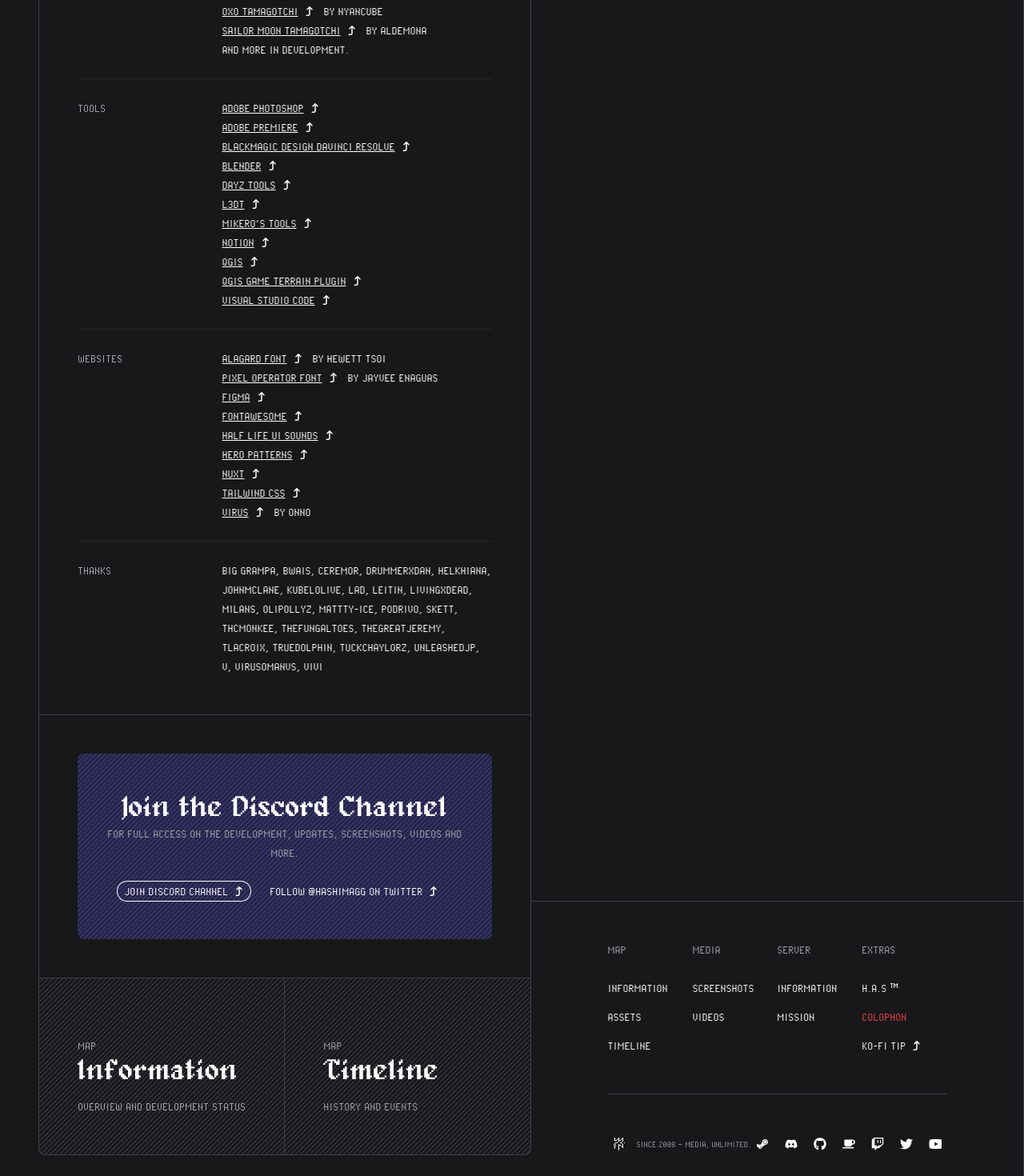
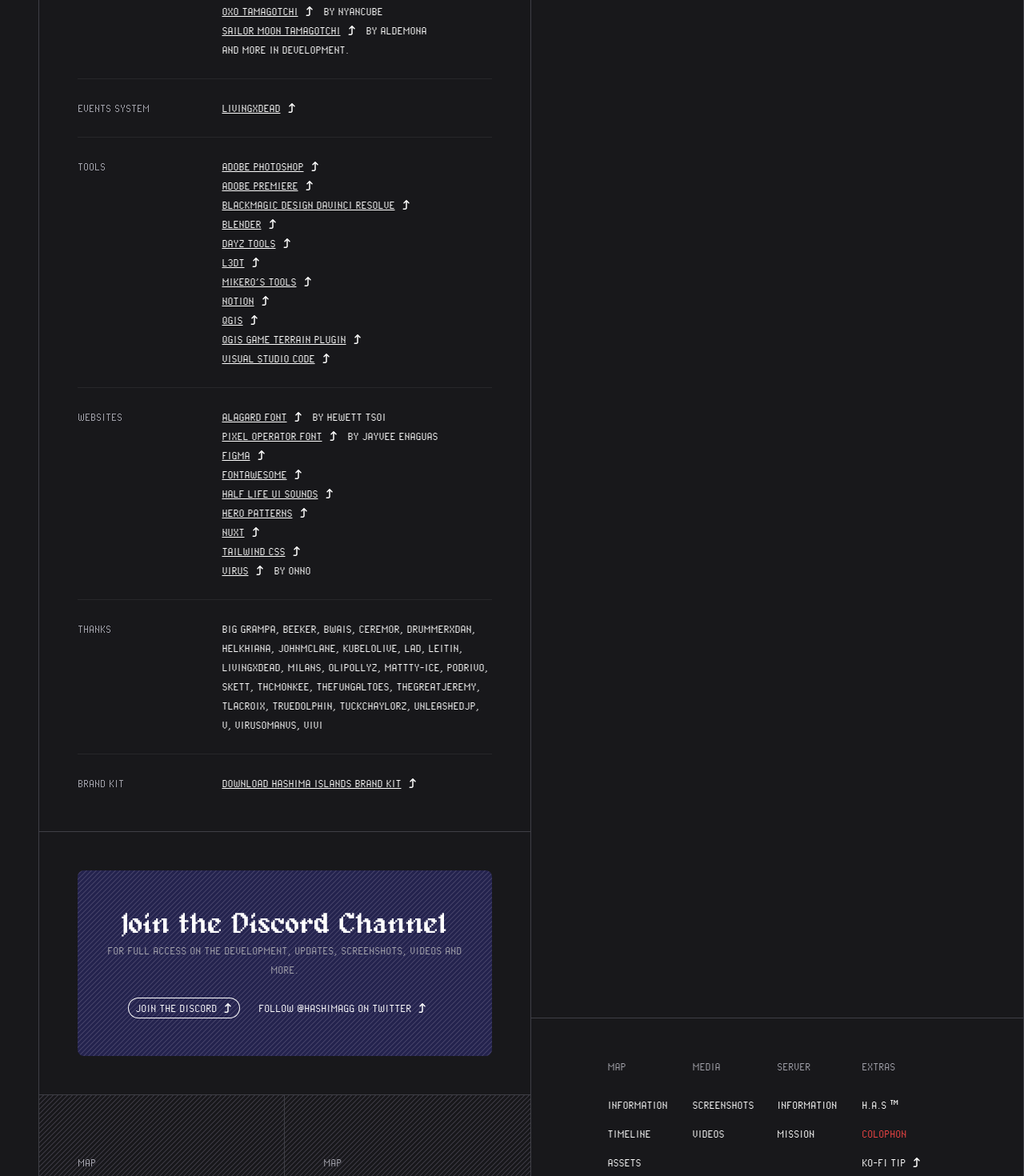
Before and after one commit to hashimagg/website, a Nuxt app: page /extras/colophon in a window 1280 px wide. Shown: the part 1200-2670 px from the top of the page at 80% size. Built offline with nearby package versions, Linux system fonts and the light colour scheme.

Commit message:
Update Website

```diff
--- a/components/Navigation.vue
+++ b/components/Navigation.vue
@@ -18,19 +18,19 @@
           <li>
             <NavigationLink
               color="hover:text-red-500"
-              id="map-assets"
-              to="/map/assets"
+              id="map-timeline"
+              to="/map/timeline"
             >
-              Assets
+              Timeline
             </NavigationLink>
           </li>
           <li>
             <NavigationLink
               color="hover:text-red-500"
-              id="map-timeline"
-              to="/map/timeline"
+              id="map-assets"
+              to="/map/assets"
             >
-              Timeline
+              Assets
             </NavigationLink>
           </li>
         </ul>
--- a/pages/extras/colophon.vue
+++ b/pages/extras/colophon.vue
@@ -210,6 +210,17 @@
       </NavigationLink> by Aldemona<br />
       And more in development.
     </Detail>
+    <Detail name="Events System">
+      <NavigationLink
+        class="underline"
+        color="hover:text-red-500"
+        external="true"
+        id="colophon-events-system"
+        to="https://twitter.com/livingxdead666"
+      >
+        LIVINGxDEAD
+      </NavigationLink>
+    </Detail>
     <Detail name="Tools">
       <NavigationLink
         class="underline"
@@ -396,7 +407,18 @@
       </NavigationLink> by Onno<br />
     </Detail>
     <Detail name="Thanks">
-      Big Grampa, Bwais, Ceremor, DrummerxDan, Helkhiana, JohnMclane, KubeloLive, LAD, leitin, LIVINGxDEAD, Milans, OlipollyZ, Mattty-Ice, podrivo, skett, ThcMonkee, TheFungaltoes, TheGreatJeremy, TLaCroix, TrueDolphin, TuckChaylorZ, uNleashedjp, V, VirusomanVS, Vivi
+      Big Grampa, Beeker, Bwais, Ceremor, DrummerxDan, Helkhiana, JohnMclane, KubeloLive, LAD, leitin, LIVINGxDEAD, Milans, OlipollyZ, Mattty-Ice, podrivo, skett, ThcMonkee, TheFungaltoes, TheGreatJeremy, TLaCroix, TrueDolphin, TuckChaylorZ, uNleashedjp, V, VirusomanVS, Vivi
+    </Detail>
+    <Detail name="Brand Kit">
+      <NavigationLink
+        class="underline"
+        color="hover:text-red-500"
+        external="true"
+        id="colophon-brand-downloads"
+        to="https://drive.google.com/drive/folders/1th2N6MJz3vZcxPQxUsp1fe7hG4rErMBK?usp=sharing"
+      >
+        Download Hashima Islands Brand Kit
+      </NavigationLink>
     </Detail>
   </CardDetail>
   <CardImage class="col-span-2">
@@ -405,7 +427,7 @@
         title="Join the Discord Channel"
         description="for full access on the development, updates, screenshots, videos and more."
         idPrimary="cta-discord"
-        labelPrimary="Join Discord Channel"
+        labelPrimary="Join the Discord"
         urlPrimary="https://discord.gg/Uap8rwekfA"
         idSecondary="cta-twitter"
         labelSecondary="Follow @hashimagg on Twitter"
--- a/pages/extras/has.vue
+++ b/pages/extras/has.vue
@@ -9,7 +9,7 @@
   </CardImage>
   <CardDetail class="col-span-2">
     <Detail name="Location">
-      New Hashima
+      New Hashima City
     </Detail>
     <Detail name="Slots">
       7
@@ -29,7 +29,7 @@
         title="Join the Discord Channel"
         description="for full access on the development, updates, screenshots, videos and more."
         idPrimary="cta-discord"
-        labelPrimary="Join Discord Channel"
+        labelPrimary="Join the Discord"
         urlPrimary="https://discord.gg/Uap8rwekfA"
         idSecondary="cta-twitter"
         labelSecondary="Follow @hashimagg on Twitter"
--- a/pages/map/assets.vue
+++ b/pages/map/assets.vue
@@ -76,7 +76,7 @@
         title="Join the Discord Channel"
         description="for full access on the development, updates, screenshots, videos and more."
         idPrimary="cta-discord"
-        labelPrimary="Join Discord Channel"
+        labelPrimary="Join the Discord"
         urlPrimary="https://discord.gg/Uap8rwekfA"
         idSecondary="cta-twitter"
         labelSecondary="Follow @hashimagg on Twitter"
--- a/pages/map/information.vue
+++ b/pages/map/information.vue
@@ -27,9 +27,6 @@
     </Detail>
     <Detail name="Contaminated Zones">
       1
-    </Detail>
-    <Detail name="Objects Placed">
-      145.581
     </Detail>
   </CardDetail>
   <CardImage class="col-span-2">
@@ -61,7 +58,7 @@
     <Detail name="City">
       Haruki City (春木市), is a city located in West Hashima (西端島).
     </Detail>
-    <Detail name="Points of Interest">
+    <Detail name="POI">
       <div class="space-y-4">
         <div>
           Eiko Stadium (エイコースタジアム), is a football stadium located West of Haruki City (春木市).
@@ -84,7 +81,7 @@
     <Detail name="City">
       Yasuo City (康夫市), is a city located in East Hashima (東端島).
     </Detail>
-    <Detail name="Points of Interest">
+    <Detail name="POI">
       Okubo Airport (大久保空港), is an international airport located North of Yasuo City (康夫市).
     </Detail>
   </CardDetail>
@@ -119,6 +116,9 @@
     <Detail name="Complex">
       Tsukomogami Complex (付喪神), is a complex located in Path (道).
     </Detail>
+    <Detail name="Complex">
+      Shinkai Complex (神界), is a complex located in Path (道).
+    </Detail>
   </CardDetail>
   <CardText>
     <HeadingSans>
@@ -132,8 +132,16 @@
     </HeadingSans>
   </CardText>
   <CardDetail>
-    <Detail name="Complex">
-      Shinkai Complex (神界), is a complex located in Path (道).
+    <Detail name="POI">
+      <NavigationLink
+        color="hover:text-red-500"
+        class="underline"
+        external="true"
+        id="colophon-powwws"
+        to="https://poww.ws"
+      >
+        POWWWS Laboratory
+      </NavigationLink> Diag, is a testing site located in Away (遠さ).
     </Detail>
   </CardDetail>
   <CardText>
@@ -165,7 +173,7 @@
     </Detail>
     <Detail name="New Hashima (90%)">
       <div class="overflow-hidden rounded-full bg-zinc-800">
-        <div class="h-3 rounded-full bg-red-600 text-white text-center" style="width: 85%" />
+        <div class="h-3 rounded-full bg-red-600 text-white text-center" style="width: 90%" />
       </div>
     </Detail>
     <Detail name="Path (90%)">
@@ -195,7 +203,7 @@
         title="Join the Discord Channel"
         description="for full access on the development, updates, screenshots, videos and more."
         idPrimary="cta-discord"
-        labelPrimary="Join Discord Channel"
+        labelPrimary="Join the Discord"
         urlPrimary="https://discord.gg/Uap8rwekfA"
         idSecondary="cta-twitter"
         labelSecondary="Follow @hashimagg on Twitter"
--- a/pages/map/timeline.vue
+++ b/pages/map/timeline.vue
@@ -481,7 +481,7 @@
         title="Join the Discord Channel"
         description="for full access on the development, updates, screenshots, videos and more."
         idPrimary="cta-discord"
-        labelPrimary="Join Discord Channel"
+        labelPrimary="Join the Discord"
         urlPrimary="https://discord.gg/Uap8rwekfA"
         idSecondary="cta-twitter"
         labelSecondary="Follow @hashimagg on Twitter"
--- a/pages/media/screenshots.vue
+++ b/pages/media/screenshots.vue
@@ -40,7 +40,7 @@
         title="Join the Discord Channel"
         description="for full access on the development, updates, screenshots, videos and more."
         idPrimary="cta-discord"
-        labelPrimary="Join Discord Channel"
+        labelPrimary="Join the Discord"
         urlPrimary="https://discord.gg/Uap8rwekfA"
         idSecondary="cta-twitter"
         labelSecondary="Follow @hashimagg on Twitter"
--- a/pages/media/videos.vue
+++ b/pages/media/videos.vue
@@ -35,7 +35,7 @@
         title="Join the Discord Channel"
         description="for full access on the development, updates, screenshots, videos and more."
         idPrimary="cta-discord"
-        labelPrimary="Join Discord Channel"
+        labelPrimary="Join the Discord"
         urlPrimary="https://discord.gg/Uap8rwekfA"
         idSecondary="cta-twitter"
         labelSecondary="Follow @hashimagg on Twitter"
--- a/pages/server/information.vue
+++ b/pages/server/information.vue
@@ -5,7 +5,7 @@
   </CardImage>
   <CardDetail class="col-span-2">
     <Detail name="Name">
-      HASHIMA.GG — Hashima Islands Official
+      HASHIMA.GG — Hashima Islands (Official)
     </Detail>
     <Detail name="Slots">
       40
@@ -28,7 +28,7 @@
         title="Join the Discord Channel"
         description="for full access on the development, updates, screenshots, videos and more."
         idPrimary="cta-discord"
-        labelPrimary="Join Discord Channel"
+        labelPrimary="Join the Discord"
         urlPrimary="https://discord.gg/Uap8rwekfA"
         idSecondary="cta-twitter"
         labelSecondary="Follow @hashimagg on Twitter"
--- a/pages/server/mission.vue
+++ b/pages/server/mission.vue
@@ -14,7 +14,7 @@
         description="Currently in development. Coming soon."
         idPrimary="cta-download-steam"
         labelPrimary="Download Mission Files"
-        urlPrimary="https://github.com/hashimagg"
+        urlPrimary="https://github.com/hashimagg/mission"
         idSecondary="cta-download-twitter"
         labelSecondary="Follow @hashimagg on Twitter"
         urlSecondary="https://twitter.com/hashimagg"
@@ -27,7 +27,7 @@
         title="Join the Discord Channel"
         description="for full access on the development, updates, screenshots, videos and more."
         idPrimary="cta-discord"
-        labelPrimary="Join Discord Channel"
+        labelPrimary="Join the Discord"
         urlPrimary="https://discord.gg/Uap8rwekfA"
         idSecondary="cta-twitter"
         labelSecondary="Follow @hashimagg on Twitter"
```
Also changed, not shown: 1 other file (tests, documents, lock files or other folders).
